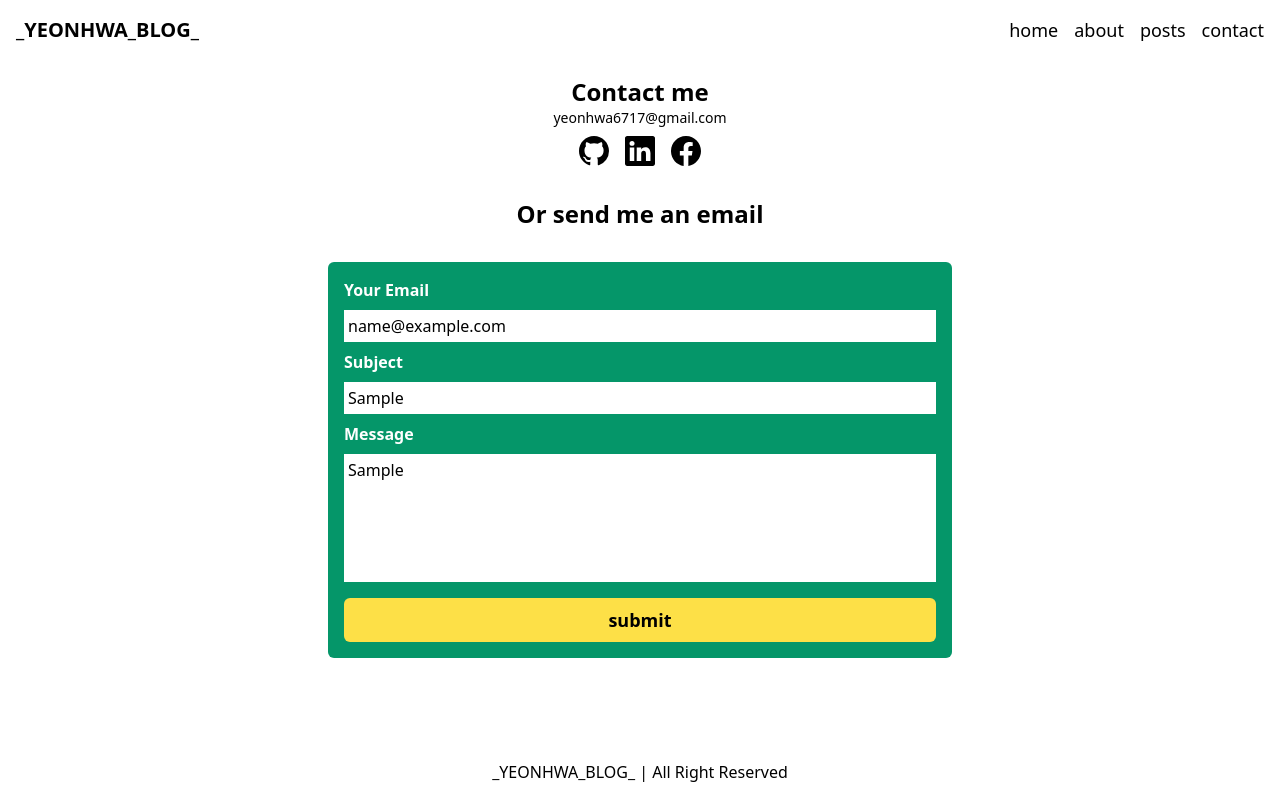
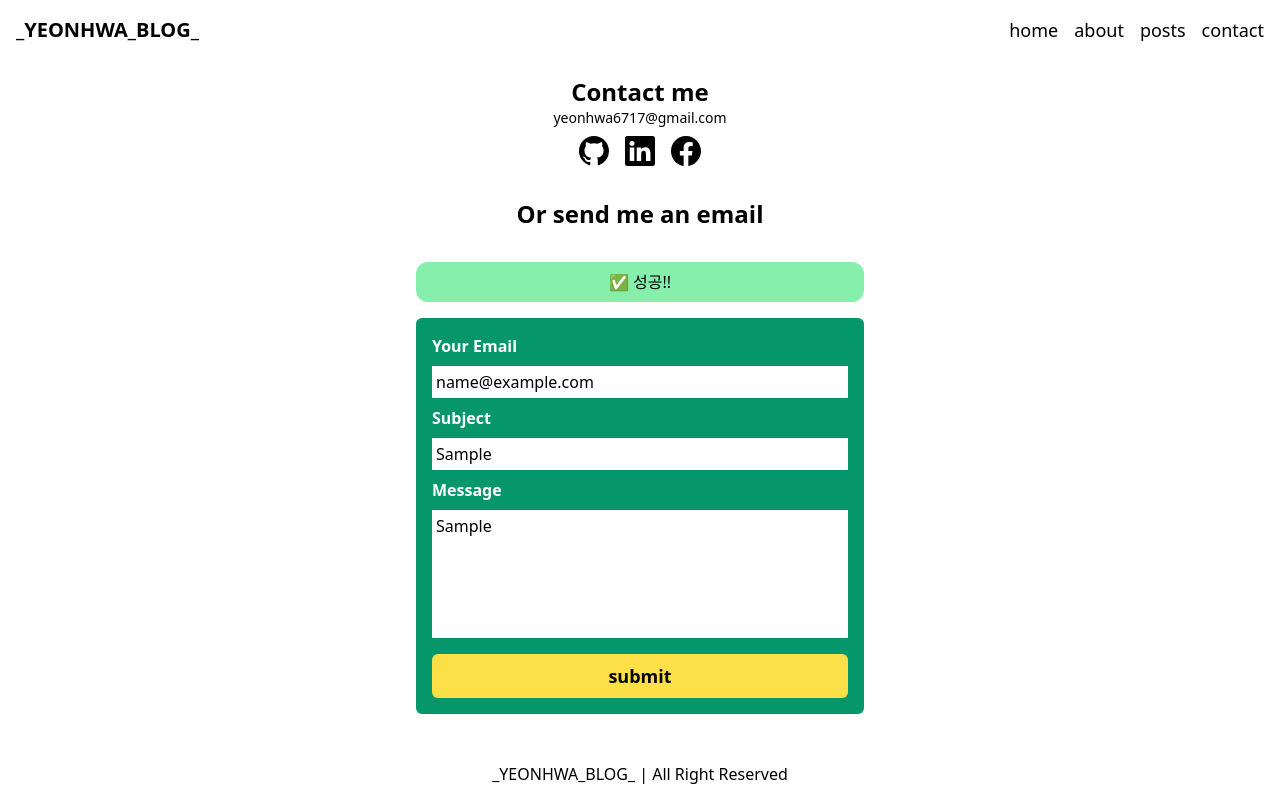
Before and after one commit to yeonhwakim/next-blog, a Next.js app: page /contact in a window 1280 px wide. Both pictures are taken after typing "name@example.com", "Sample", "Sample" into the empty fields and a click on the button "submit". Built offline with nearby package versions, Linux system fonts and the light colour scheme.

Commit message:
feat: Add Banner component to display a state of email.

```diff
--- /dev/null
+++ b/src/components/Banner.tsx
@@ -0,0 +1,20 @@
+export type BannerProps = {
+  message: string;
+  state: "success" | "error";
+};
+
+export default function Banner({
+  banner: { message, state },
+}: {
+  banner: BannerProps;
+}) {
+  const isSuccess = state === "success";
+  const icon = isSuccess ? "✅" : "🔥";
+  return (
+    <div
+      className={`p-2 ${
+        isSuccess ? "bg-green-300" : "bg-red-300"
+      } mb-4 rounded-xl`}
+    >{`${icon} ${message}`}</div>
+  );
+}
--- a/src/components/Email.tsx
+++ b/src/components/Email.tsx
@@ -1,6 +1,7 @@
 "use client";
 
 import { ChangeEvent, FormEvent, useState } from "react";
+import Banner, { BannerProps } from "./Banner";
 
 type Email = {
   from: string;
@@ -14,6 +15,7 @@ export default function Email() {
     subject: "",
     message: "",
   });
+  const [banner, setBanner] = useState<BannerProps | null>(null);
 
   const { from, subject, message } = form;
 
@@ -25,9 +27,16 @@ export default function Email() {
   const onSubmit = (e: FormEvent<HTMLFormElement>) => {
     e.preventDefault();
     console.log(form);
+    setBanner({ message: "성공!!", state: "success" });
+    setTimeout(() => {
+      setBanner(null);
+    }, 3000);
   };
+
   return (
-    <div className="w-6/12 m-auto rounded-md bg-emerald-600 p-4">
+    <section className="w-full max-w-md m-auto">
+      {banner && <Banner banner={banner} />}
+      <div className="w-full flex flex-col rounded-md bg-emerald-600 p-4">
         <form className="flex flex-col items-start" onSubmit={onSubmit}>
           <label htmlFor="from" className="font-bold text-white">
             Your Email
@@ -74,5 +83,6 @@ export default function Email() {
           </button>
         </form>
       </div>
+    </section>
   );
 }
```
Lines whose indentation alone changed are shown as unchanged.
